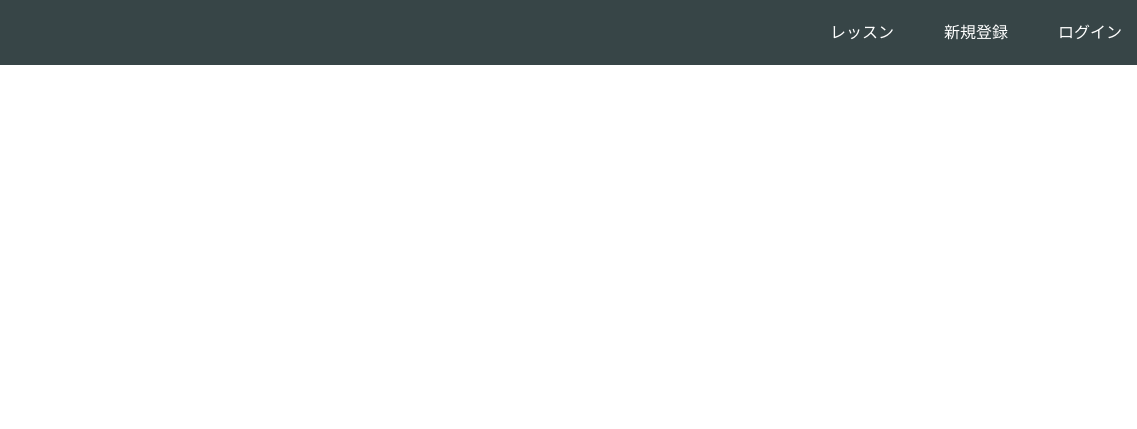
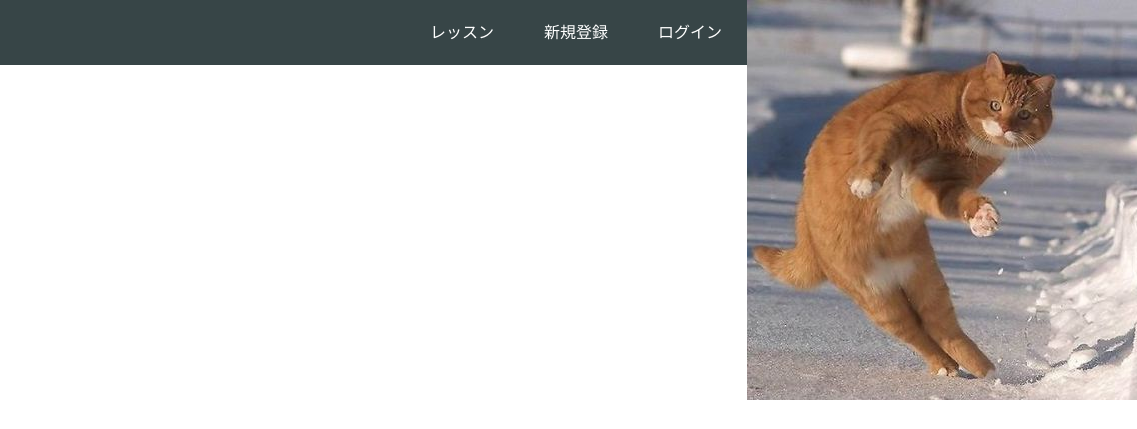
Before and after one commit to yamame41/.github.io, a plain HTML site: page index.html in a window 1280 px wide. Shown: the top 429 px of the page, 143-1280 px from the left. Drawn offline with Linux system fonts and the light colour scheme.

Commit message:
Update index.html

```diff
--- a/index.html
+++ b/index.html
@@ -18,6 +18,7 @@
         <a href="#">レッスン</a>
         <a href="#">新規登録</a>
         <a href="#" class="login">ログイン</a>
+        <img src="B866D53E.JPG"></img>
       </div>
     </div>
   </header>
```
